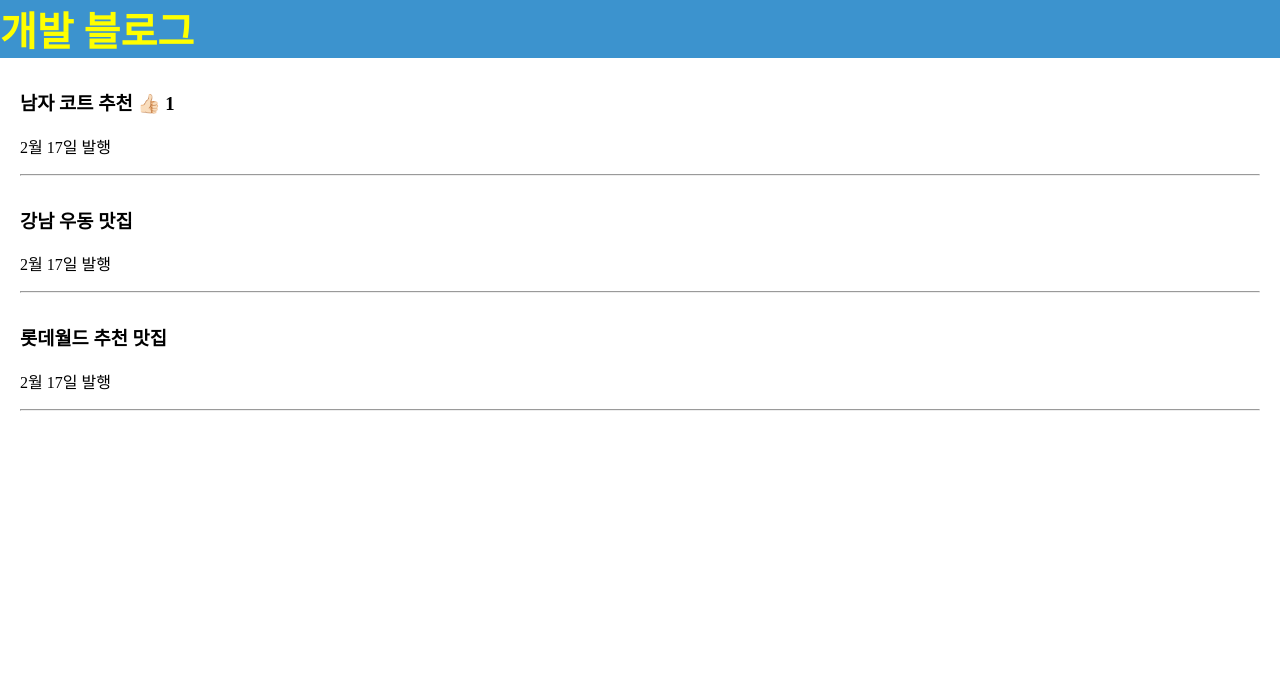
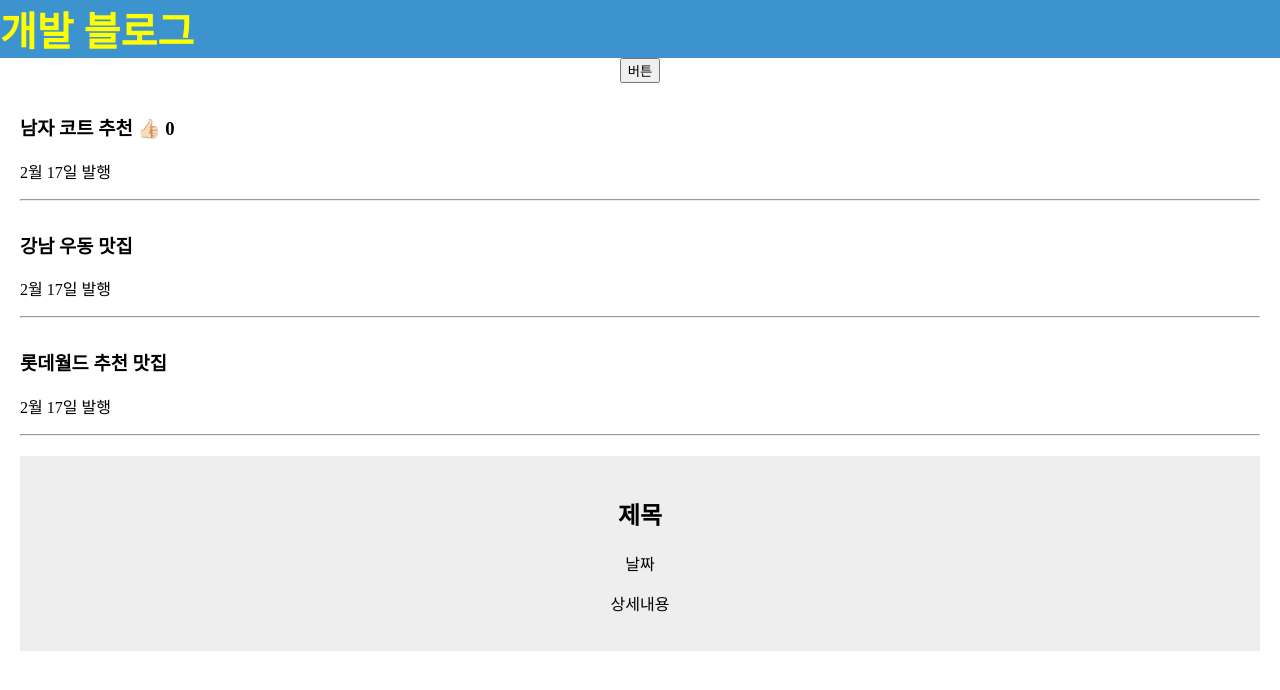
Before and after one commit to nbbb9/React-Study, a React (Create React App) app: page / in a window 1280 px wide. Shown: the top 690 px of the page. Built offline with nearby package versions, Linux system fonts and the light colour scheme.

Commit message:
코딩애플 6강까지

```diff
--- a/src/App.css
+++ b/src/App.css
@@ -4,6 +4,12 @@
 
 body {
   font-family: 'nanumsquare ';
+}
+
+.modal {
+  margin: 20px;
+  padding: 20px;
+  background: #eee;
 }
 
 .black-nav {
--- a/src/App.js
+++ b/src/App.js
@@ -5,10 +5,20 @@ import './App.css';
 
 function App() {
 
-  const [title, titleChange] = useState(['남자 코트 추천', '강남 우동 맛집', '롯데월드 추천 맛집']);
+  let [title, titleChange] = useState(['남자 코트 추천', '강남 우동 맛집', '롯데월드 추천 맛집']);
 
+  let [likes, likeAdd] = useState(0);
 
+  function changeTitle() {
+    let newArray = [...title]; //<Array, Object state 데이터 변경 방법> deep copy => 새로운 복사본을 만들어야함. [...~~] 문법 중요. ES6 문법. State안의 데이터를 건들이는것은 좋지않음.
+    newArray[0] = '여자 코트 추천';
 
+    let temp = newArray[0];
+    newArray[0] = newArray[2];
+    newArray[2] = temp;
+
+    titleChange(newArray);
+  }
 
   return (
     <div className="App">
@@ -19,8 +29,10 @@ function App() {
 
       </div>
 
+      <button onClick={changeTitle}>버튼</button>
+
       <div className="list">
-        <h3> {title[0]} <span>👍🏻</span> 1 </h3>
+        <h3> {title[0]} <span onClick={() => { likeAdd(likes + 1) }}>👍🏻</span> {likes} </h3>
         <p>2월 17일 발행</p>
         <hr />
       </div>
@@ -37,8 +49,22 @@ function App() {
         <hr />
       </div>
 
+      <Modal />
+
     </div>
   );
 }
 
+function Modal() {//component만드는 방법. 1. 이름은 대괄호(랜더링 안됨) 2. return()안에 태그는 하나로 묶어야함.(<div>쓰기 싫으면 <> </>으로.)
+  return (
+    <>
+      <div className="modal">
+        <h2>제목</h2>
+        <p>날짜</p>
+        <p>상세내용</p>
+      </div>
+    </>
+  );
+}
+
 export default App;
```
